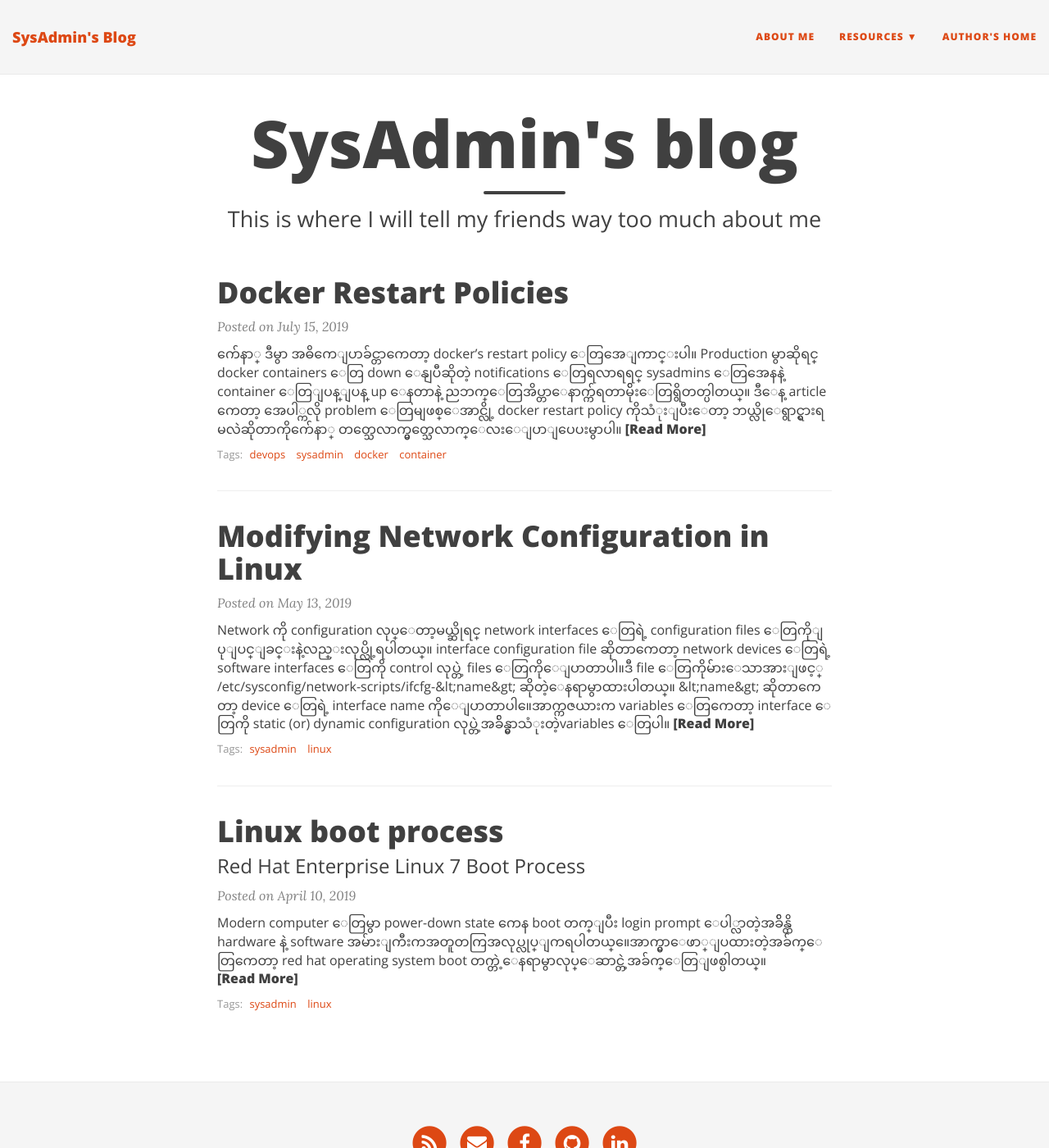
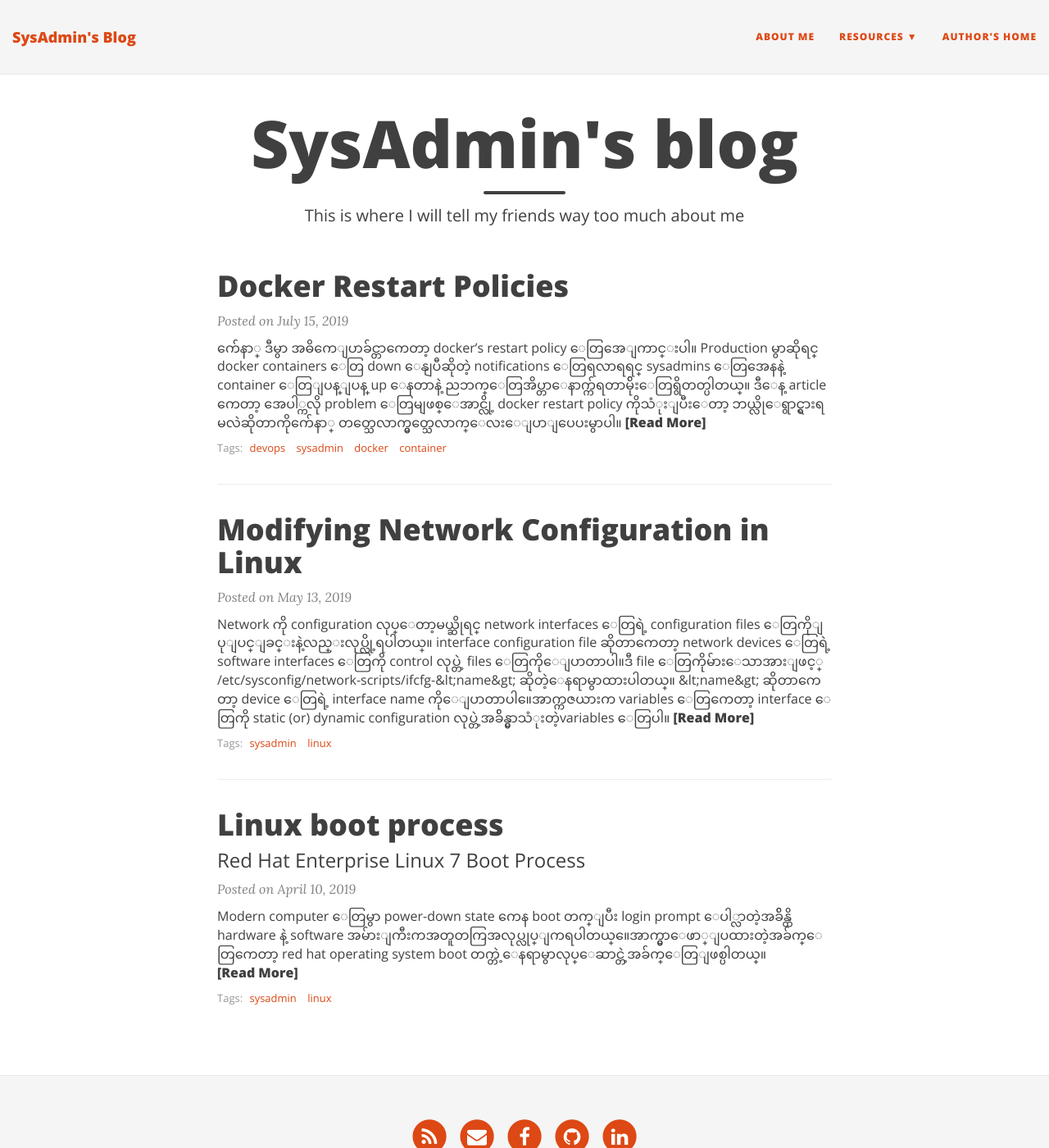
Before and after one commit to waiyanwh/waiyanwh.github.io, a Jekyll site: the page built from index.html, in a window 1280 px wide and 1400 px high. Shown: the whole window at 82% size. Built offline with Jekyll 4.4.1, drawn with Linux system fonts in a browser that asks for light colours; nearby versions of some CDN libraries; the list of posts is cut into pages by our own code.

Commit message:
Css fixed v2.0

```diff
--- a/css/main.css
+++ b/css/main.css
@@ -470,7 +470,7 @@
 }
 .intro-header .page-heading h1 {
   margin-top: 0;
-  font-size: 50px;
+  font-size: 20px;
 }
 .intro-header .post-heading h1 {
   margin-top: 0;
@@ -478,7 +478,7 @@
 }
 .intro-header .page-heading .page-subheading,
 .intro-header .post-heading .post-subheading {
-  font-size: 27px;
+  font-size: 20px;
   line-height: 1.1;
   display: block;
   font-family: 'Open Sans', 'Helvetica Neue', Helvetica, Arial, sans-serif;
```
